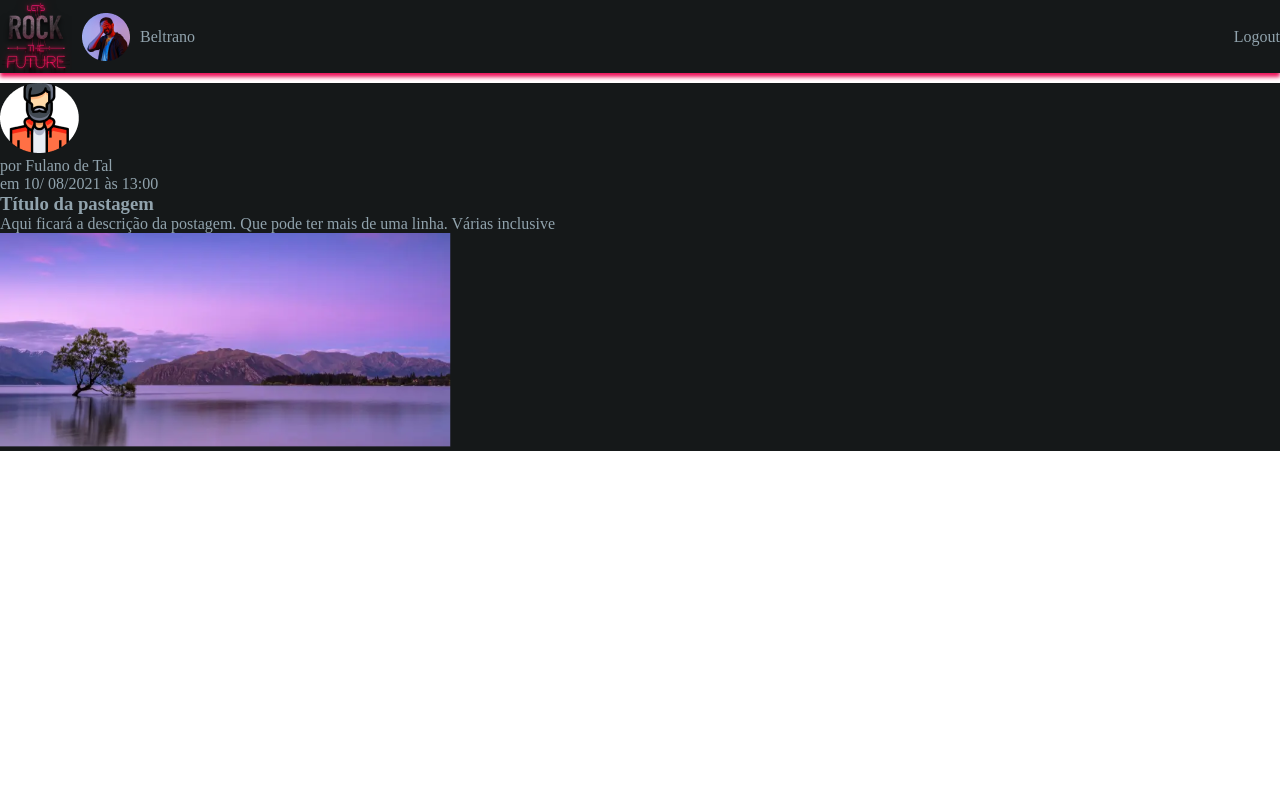
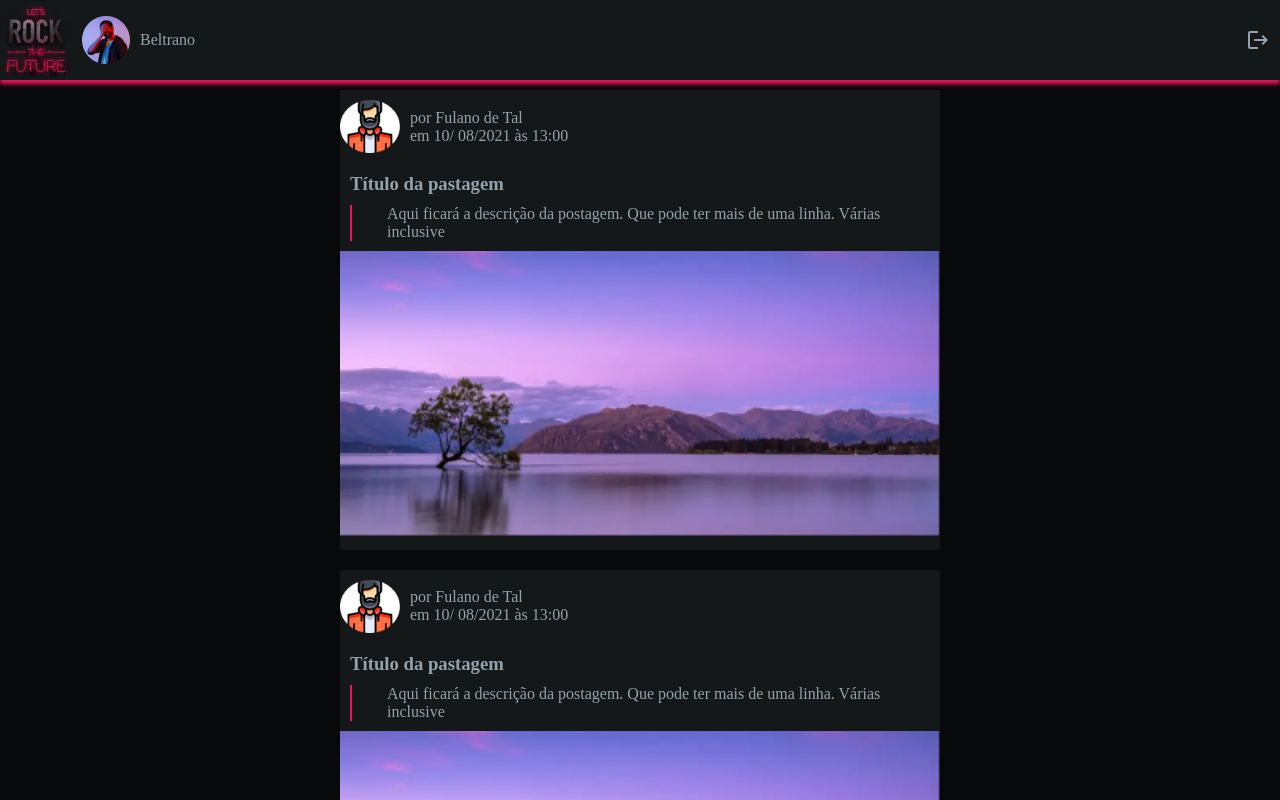
Before and after one commit to rafanleme/1SCJRBB-Aula1, a plain HTML site: page Fiap-social/index.html in a window 1280 px wide. Drawn offline with Linux system fonts and the light colour scheme.

Commit message:
Finalizando Aula1

```diff
--- a/Fiap-social/index.html
+++ b/Fiap-social/index.html
@@ -6,6 +6,8 @@
     <meta name="viewport" content="width=device-width, initial-scale=1.0" />
     <title>FIAP Social</title>
     <link rel="stylesheet" href="./styles.css" />
+    <link href="https://fonts.googleapis.com/icon?family=Material+Icons"
+      rel="stylesheet">
   </head>
   <body>
     <header class="main-header">
@@ -14,9 +16,23 @@
         <img src="./imgs/profile1.png" alt="" />
         <p>Beltrano</p>
       </div>
-      <span>Logout</span>
+      <span class="material-icons">logout</span>
     </header>
     <section class="feed">
+      <article class="post">
+        <header>
+            <img src="./imgs/profile2.png" alt="" />
+            <div>
+                <p>por Fulano de Tal</p>
+                <span>em 10/ 08/2021 às 13:00</span>
+            </div>
+        </header>
+        <main>
+            <h1>Título da pastagem</h1>
+            <p>Aqui ficará a descrição da postagem. Que pode ter mais de uma linha. Várias inclusive</p>
+            <img src="./imgs/post1.png" alt="">
+        </main>
+      </article>
       <article class="post">
         <header>
             <img src="./imgs/profile2.png" alt="" />
--- a/Fiap-social/styles.css
+++ b/Fiap-social/styles.css
@@ -11,37 +11,106 @@
     box-sizing: border-box;
 }
 
+/* variables in css */
+:root {
+    --primary: #ED145B;
+    --bgPrimary: #151819;
+    --bgSecondary: #08090B;
+
+    --marginStandard: 10px;
+}
+
 body{
     color: #91A3AD;
 
     display: flex;
     flex-direction: column;
-    height: 50vh;
+    height: 100vh;
+    overflow: hidden;
 }
 
 .main-header {
     display: flex;
     height: 80px;
+    width: 100vw;
     justify-content: space-between;
     align-items: center;
 
-    background-color: #151819;
-    box-shadow: 0px 4px 4px #ED145B;
+    background-color: var(--bgPrimary);
+    box-shadow: 0px 4px 4px var(--primary);
+
+    position: fixed;
 }
 
 .main-header>div {
     display: flex;
     align-items: center;
-    gap: 10px;
+    gap: var(--marginStandard);
+}
+
+.main-header>span {
+    margin-right: 10px;
+}
+
+.main-header>span:hover {
+    color: var(--primary);
+    cursor: pointer;
+
+    /* animate */
+    transform: rotate(360deg);
+    transition: .2s;
 }
 
 .feed {
-    margin-top: 10px;
-    flex-grow: 1;
+    margin-top: 80px;
+    padding-top: 10px;
+    height: 100vh;
 
-    background-color: #08090B;
+    background-color: var(--bgSecondary);
+
+    display: flex;
+    flex-direction: column;
+    align-items: center;
+    overflow-y: auto;
 }
 
 .post{
-    background-color: #151819;
+    background-color: var(--bgPrimary);
+
+    margin: 10px;
+    width: 100%;
+    max-width: 600px;
 }
+
+.post:nth-child(1) {
+    margin-top: 0px;
+}
+
+.post header{
+    display: flex;
+    align-items: center;
+    gap: 10px;
+
+    padding: 10px;
+}
+
+.post header img {
+    width: 60px;
+}
+
+.post main {
+    margin: 10px;
+}
+
+.post main p {
+    margin: 10px;
+    margin-left: 0px;
+    padding-left: 35px;
+
+    border-left: 2px solid var(--primary);
+}
+
+.post img {
+    width: calc(100% + 20px);
+    margin-left: -10px;
+}
```
